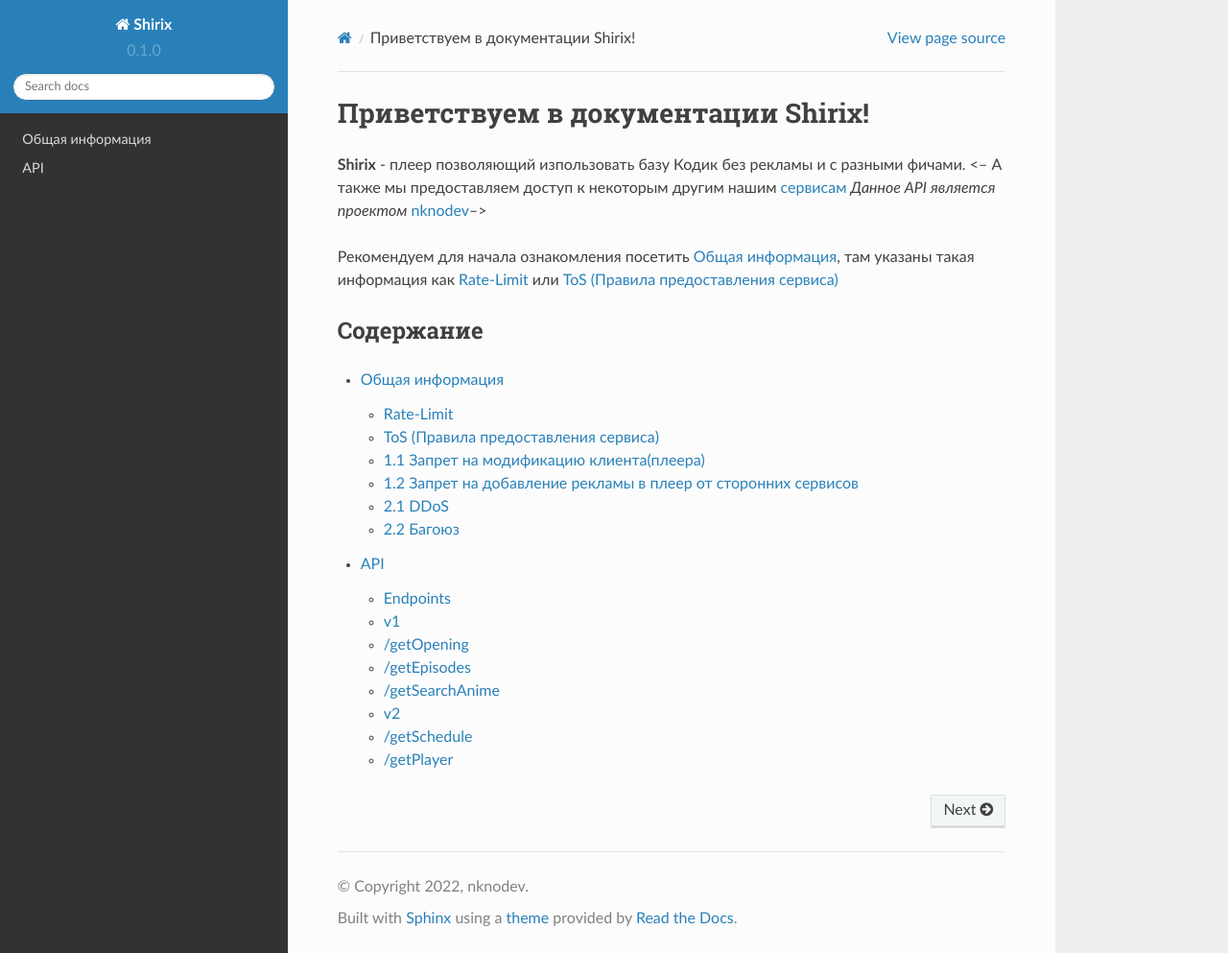
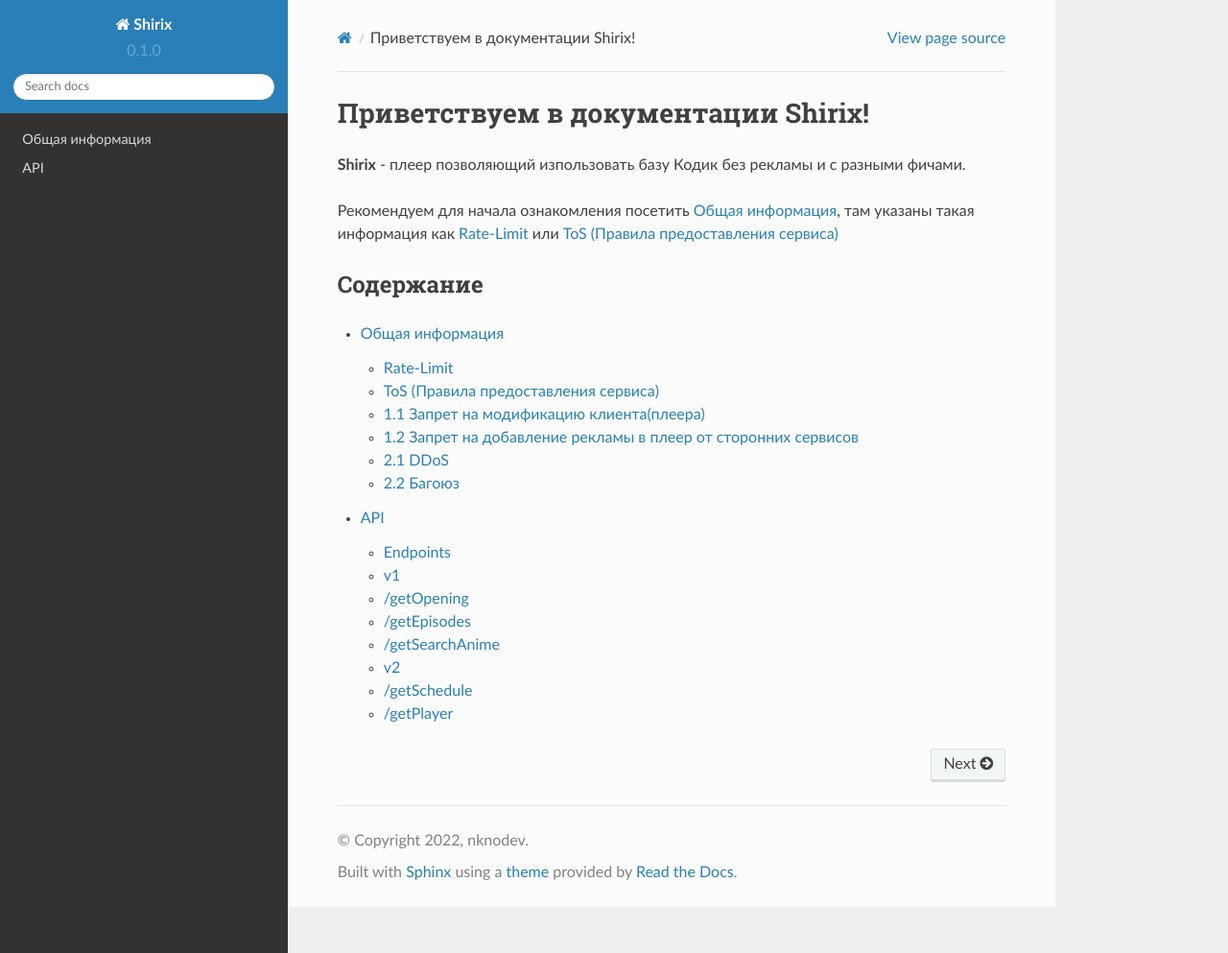
Before and after one commit to nknodev/shirix-docs, a Sphinx documentation site: the page built from docs/source/index.rst, in a window 1280 px wide and 993 px high. Shown: the whole window at 96% size. Built offline with Sphinx 7.4.7 and the Read the Docs theme 2.0.0, drawn with Linux system fonts in a browser that asks for light colours.

Commit message:
Update index.rst

```diff
--- a/docs/source/index.rst
+++ b/docs/source/index.rst
@@ -2,8 +2,7 @@
 ===================================
 
 **Shirix** - плеер позволяющий изпользовать базу Кодик без рекламы и с разными фичами.
-<-- А также мы предоставляем доступ к некоторым другим нашим `сервисам <https://shirix.nkno.site/>`_
-*Данное API является проектом* `nknodev <https://nkno.site/>`_-->
+
 
 Рекомендуем для начала ознакомления посетить :doc:`info`, там указаны такая информация как :ref:`rate` или :ref:`ok`
 
```
